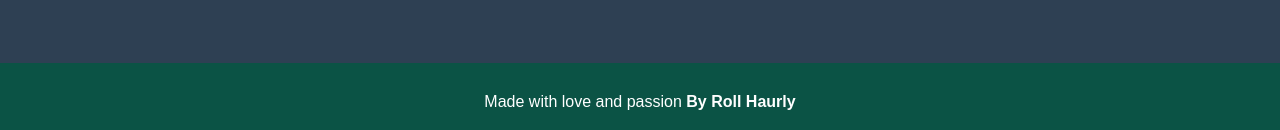
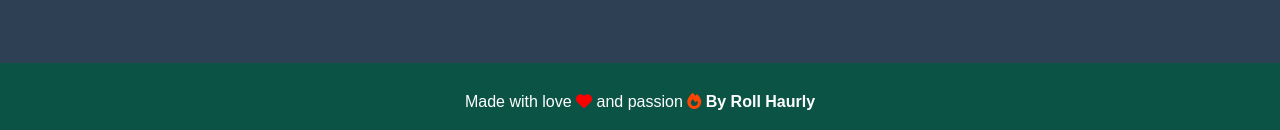
Before and after one commit to ZooM982/Exam-de-validation, a plain HTML site: page index.html in a window 1280 px wide. Shown: the part 5132-5262 px from the top of the page. Drawn offline with Linux system fonts and the light colour scheme.

Commit message:
Update index.html

```diff
--- a/index.html
+++ b/index.html
@@ -309,7 +309,7 @@
 			</div>
 		</div>
 		<div class="roll">
-			<p>Made with love and passion <strong>By Roll Haurly</strong></p>
+			<p>Made with love <i class="fa-solid fa-heart" style="color:red"></i> and passion <i class="fa-solid fa-fire" style="color: orangered;"></i> <strong>By Roll Haurly</strong></p>
 		</div>
 	</footer>
 </body>
```
